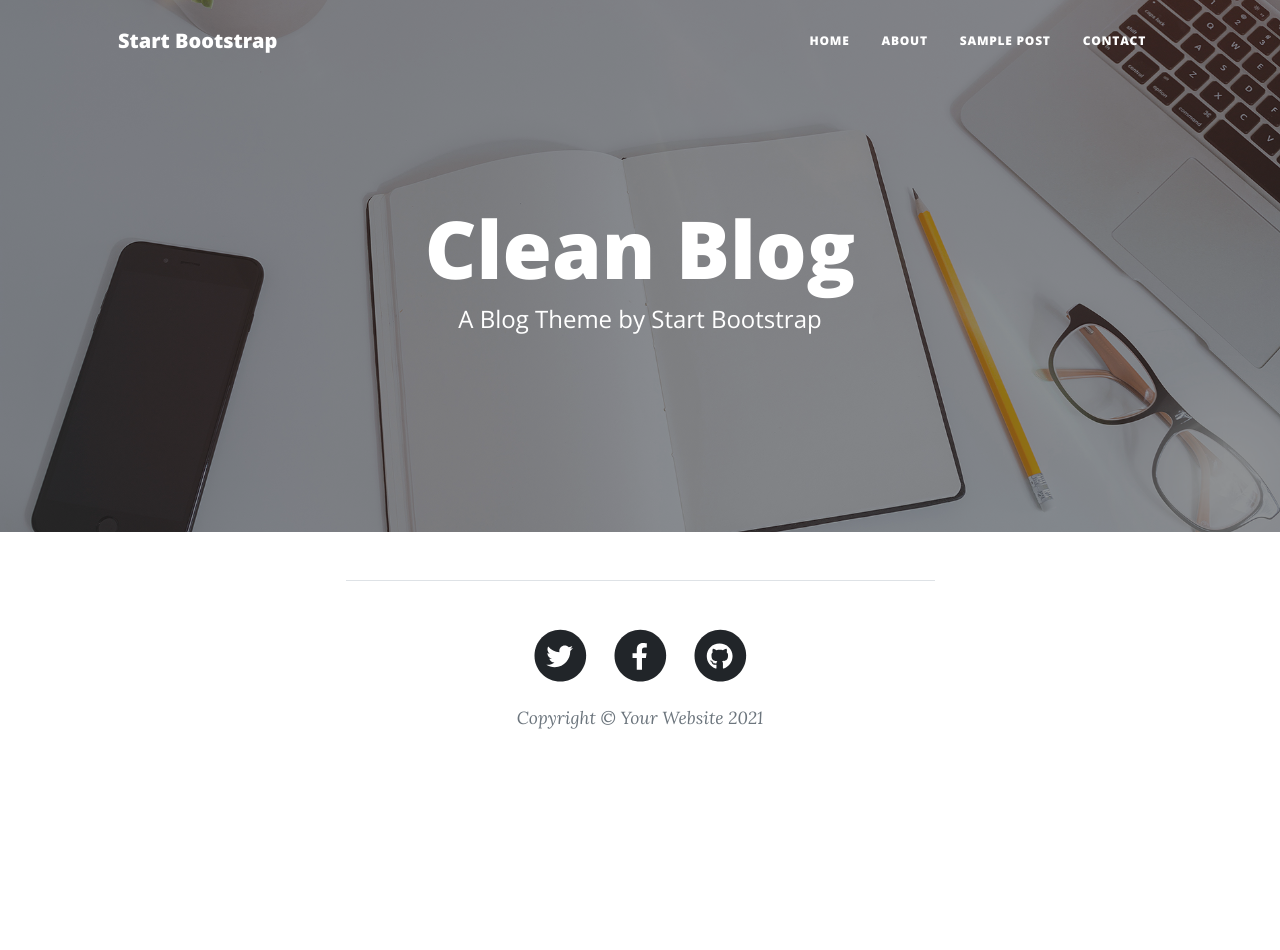
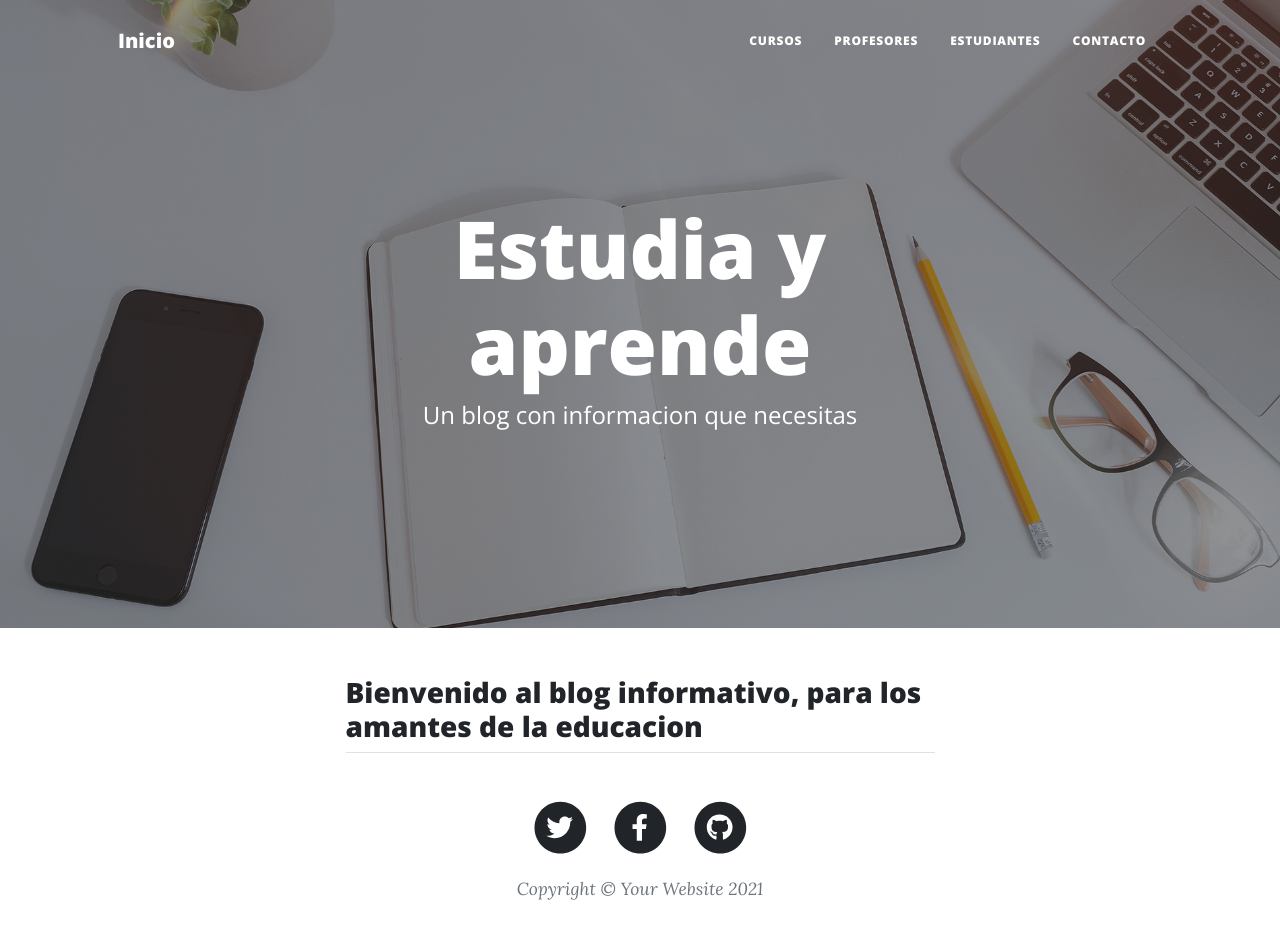
Before and after one commit to Piolanga/Proyecto_Coder, a Django app: template templates/AppCoder/inicio.html in a window 1280 px wide. Before the commit the page ends 729 px from the top, so only its background shows below. Run offline with Django 4.2, Linux system fonts and the light colour scheme; the template is opened without the code that fills it, so the values that code supplies are empty; some libraries are stand-ins or nearby versions.

Commit message:
herencia html

```diff
--- a/templates/AppCoder/inicio.html
+++ b/templates/AppCoder/inicio.html
@@ -1,96 +1,9 @@
-<!DOCTYPE html>
-<html lang="en">
-    <head>
-        {% load static %}
-        <meta charset="utf-8" />
-        <meta name="viewport" content="width=device-width, initial-scale=1, shrink-to-fit=no" />
-        <meta name="description" content="" />
-        <meta name="author" content="" />
-        <title>Clean Blog - Start Bootstrap Theme</title>
-        <link rel="icon" type="image/x-icon" href="assets/favicon.ico" />
-        <!-- Font Awesome icons (free version)-->
-        <script src="https://use.fontawesome.com/releases/v5.15.4/js/all.js" crossorigin="anonymous"></script>
-        <!-- Google fonts-->
-        <link href="https://fonts.googleapis.com/css?family=Lora:400,700,400italic,700italic" rel="stylesheet" type="text/css" />
-        <link href="https://fonts.googleapis.com/css?family=Open+Sans:300italic,400italic,600italic,700italic,800italic,400,300,600,700,800" rel="stylesheet" type="text/css" />
-        <!-- Core theme CSS (includes Bootstrap)-->
-        <link href="{% static 'AppCoder/css/styles.css' %}" rel="stylesheet" />
-    </head>
-    <body>
-        <!-- Navigation-->
-        <nav class="navbar navbar-expand-lg navbar-light" id="mainNav">
-            <div class="container px-4 px-lg-5">
-                <a class="navbar-brand" href="index.html">Start Bootstrap</a>
-                <button class="navbar-toggler" type="button" data-bs-toggle="collapse" data-bs-target="#navbarResponsive" aria-controls="navbarResponsive" aria-expanded="false" aria-label="Toggle navigation">
-                    Menu
-                    <i class="fas fa-bars"></i>
-                </button>
-                <div class="collapse navbar-collapse" id="navbarResponsive">
-                    <ul class="navbar-nav ms-auto py-4 py-lg-0">
-                        <li class="nav-item"><a class="nav-link px-lg-3 py-3 py-lg-4" href="index.html">Home</a></li>
-                        <li class="nav-item"><a class="nav-link px-lg-3 py-3 py-lg-4" href="about.html">About</a></li>
-                        <li class="nav-item"><a class="nav-link px-lg-3 py-3 py-lg-4" href="post.html">Sample Post</a></li>
-                        <li class="nav-item"><a class="nav-link px-lg-3 py-3 py-lg-4" href="contact.html">Contact</a></li>
-                    </ul>
-                </div>
-            </div>
-        </nav>
-        <!-- Page Header-->
-        <header class="masthead" style="background-image: url('assets/img/home-bg.jpg')">
-            <div class="container position-relative px-4 px-lg-5">
-                <div class="row gx-4 gx-lg-5 justify-content-center">
-                    <div class="col-md-10 col-lg-8 col-xl-7">
-                        <div class="site-heading">
-                            <h1>Clean Blog</h1>
-                            <span class="subheading">A Blog Theme by Start Bootstrap</span>
-                        </div>
-                    </div>
-                </div>
-            </div>
-        </header>
-        <!-- Main Content-->
-        <div class="container px-4 px-lg-5">
-            <div class="row gx-4 gx-lg-5 justify-content-center">
-                <div class="col-md-10 col-lg-8 col-xl-7">
-        <!-- Footer-->
-        <footer class="border-top">
-            <div class="container px-4 px-lg-5">
-                <div class="row gx-4 gx-lg-5 justify-content-center">
-                    <div class="col-md-10 col-lg-8 col-xl-7">
-                        <ul class="list-inline text-center">
-                            <li class="list-inline-item">
-                                <a href="#!">
-                                    <span class="fa-stack fa-lg">
-                                        <i class="fas fa-circle fa-stack-2x"></i>
-                                        <i class="fab fa-twitter fa-stack-1x fa-inverse"></i>
-                                    </span>
-                                </a>
-                            </li>
-                            <li class="list-inline-item">
-                                <a href="#!">
-                                    <span class="fa-stack fa-lg">
-                                        <i class="fas fa-circle fa-stack-2x"></i>
-                                        <i class="fab fa-facebook-f fa-stack-1x fa-inverse"></i>
-                                    </span>
-                                </a>
-                            </li>
-                            <li class="list-inline-item">
-                                <a href="#!">
-                                    <span class="fa-stack fa-lg">
-                                        <i class="fas fa-circle fa-stack-2x"></i>
-                                        <i class="fab fa-github fa-stack-1x fa-inverse"></i>
-                                    </span>
-                                </a>
-                            </li>
-                        </ul>
-                        <div class="small text-center text-muted fst-italic">Copyright &copy; Your Website 2021</div>
-                    </div>
-                </div>
-            </div>
-        </footer>
-        <!-- Bootstrap core JS-->
-        <script src="https://cdn.jsdelivr.net/npm/bootstrap@5.1.3/dist/js/bootstrap.bundle.min.js"></script>
-        <!-- Core theme JS-->
-        <script src="js/scripts.js"></script>
-    </body>
-</html>
+{% extends "AppCoder/padre.html" %}
+
+{% block titulo %}
+    Inicio
+{% endblock %}
+
+{% block contenidoQueCambia %}
+    <h3> Bienvenido al blog informativo, para los amantes de la educacion </h3>
+{% endblock %}
--- /dev/null
+++ b/templates/AppCoder/padre.html
@@ -0,0 +1,108 @@
+<!DOCTYPE html>
+<html lang="en">
+    <head>
+
+        {% load static %}
+
+        <meta charset="utf-8" />
+        <meta name="viewport" content="width=device-width, initial-scale=1, shrink-to-fit=no" />
+        <meta name="description" content="" />
+        <meta name="author" content="" />
+        <title>
+            {% block titulo %}
+
+            {% endblock %}
+        </title>
+        <link rel="icon" type="image/x-icon" href="assets/favicon.ico" />
+        <!-- Font Awesome icons (free version)-->
+        <script src="https://use.fontawesome.com/releases/v5.15.4/js/all.js" crossorigin="anonymous"></script>
+        <!-- Google fonts-->
+        <link href="https://fonts.googleapis.com/css?family=Lora:400,700,400italic,700italic" rel="stylesheet" type="text/css" />
+        <link href="https://fonts.googleapis.com/css?family=Open+Sans:300italic,400italic,600italic,700italic,800italic,400,300,600,700,800" rel="stylesheet" type="text/css" />
+        <!-- Core theme CSS (includes Bootstrap)-->
+        <link href="{% static 'AppCoder/css/styles.css' %}" rel="stylesheet" />
+    </head>
+    <body>
+        <!-- Navigation-->
+        <nav class="navbar navbar-expand-lg navbar-light" id="mainNav">
+            <div class="container px-4 px-lg-5">
+                <a class="navbar-brand" href="{% url 'inicio' %}">Inicio</a>
+                <button class="navbar-toggler" type="button" data-bs-toggle="collapse" data-bs-target="#navbarResponsive" aria-controls="navbarResponsive" aria-expanded="false" aria-label="Toggle navigation">
+                    Menu
+                    <i class="fas fa-bars"></i>
+                </button>
+                <div class="collapse navbar-collapse" id="navbarResponsive">
+                    <ul class="navbar-nav ms-auto py-4 py-lg-0">
+                        <li class="nav-item"><a class="nav-link px-lg-3 py-3 py-lg-4" href="{% url 'cursos' %}">Cursos</a></li>
+                        <li class="nav-item"><a class="nav-link px-lg-3 py-3 py-lg-4" href="{% url 'profesores' %}">Profesores</a></li>
+                        <li class="nav-item"><a class="nav-link px-lg-3 py-3 py-lg-4" href="{% url 'estudiantes' %}">Estudiantes</a></li>
+                        <li class="nav-item"><a class="nav-link px-lg-3 py-3 py-lg-4" href="">Contacto</a></li>
+                    </ul>
+                </div>
+            </div>
+        </nav>
+        <!-- Page Header-->
+        <header class="masthead" style="background-image: url('assets/img/home-bg.jpg')">
+            <div class="container position-relative px-4 px-lg-5">
+                <div class="row gx-4 gx-lg-5 justify-content-center">
+                    <div class="col-md-10 col-lg-8 col-xl-7">
+                        <div class="site-heading">
+                            <h1>Estudia y aprende</h1>
+                            <span class="subheading">Un blog con informacion que necesitas</span>
+                        </div>
+                    </div>
+                </div>
+            </div>
+        </header>
+        <!-- Main Content-->
+        <div class="container px-4 px-lg-5">
+            <div class="row gx-4 gx-lg-5 justify-content-center">
+                <div class="col-md-10 col-lg-8 col-xl-7">
+
+        <!-- Contenido que cambia-->
+        {% block contenidoQueCambia %}
+
+        {% endblock %}
+
+        <!-- Footer-->
+        <footer class="border-top">
+            <div class="container px-4 px-lg-5">
+                <div class="row gx-4 gx-lg-5 justify-content-center">
+                    <div class="col-md-10 col-lg-8 col-xl-7">
+                        <ul class="list-inline text-center">
+                            <li class="list-inline-item">
+                                <a href="#!">
+                                    <span class="fa-stack fa-lg">
+                                        <i class="fas fa-circle fa-stack-2x"></i>
+                                        <i class="fab fa-twitter fa-stack-1x fa-inverse"></i>
+                                    </span>
+                                </a>
+                            </li>
+                            <li class="list-inline-item">
+                                <a href="#!">
+                                    <span class="fa-stack fa-lg">
+                                        <i class="fas fa-circle fa-stack-2x"></i>
+                                        <i class="fab fa-facebook-f fa-stack-1x fa-inverse"></i>
+                                    </span>
+                                </a>
+                            </li>
+                            <li class="list-inline-item">
+                                <a href="#!">
+                                    <span class="fa-stack fa-lg">
+                                        <i class="fas fa-circle fa-stack-2x"></i>
+                                        <i class="fab fa-github fa-stack-1x fa-inverse"></i>
+                                    </span>
+                                </a>
+                            </li>
+                        </ul>
+                        <div class="small text-center text-muted fst-italic">Copyright &copy; Your Website 2021</div>
+                    </div>
+                </div>
+            </div>
+        </footer>
+        <!-- Bootstrap core JS-->
+        <script src="https://cdn.jsdelivr.net/npm/bootstrap@5.1.3/dist/js/bootstrap.bundle.min.js"></script>
+        <!-- Core theme JS-->
+        <script src="js/scripts.js"></script>
+    </body>
+</html>
```
Also changed, not shown: AppCoder/urls.py (+4 -4 lines), templates/AppCoder/cursos.html (+9 -12 lines), templates/AppCoder/estudiantes.html (+9 -12 lines), templates/AppCoder/profesores.html (+9 -12 lines).
